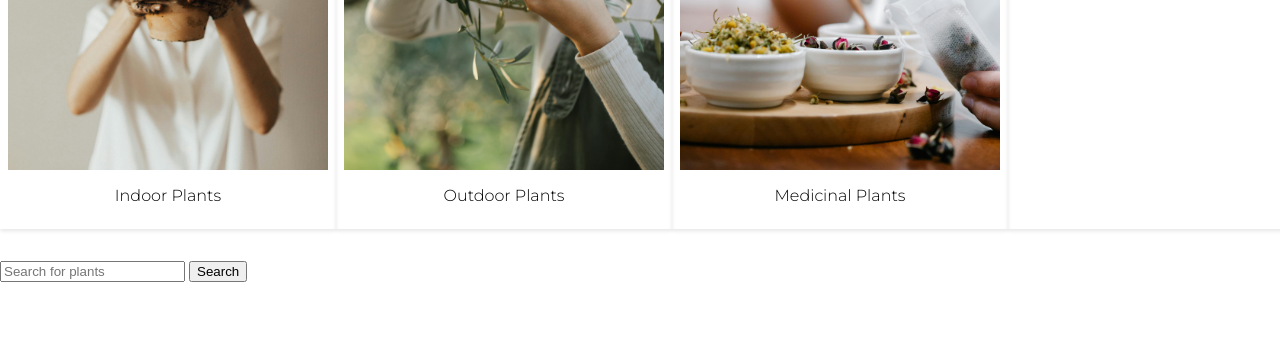
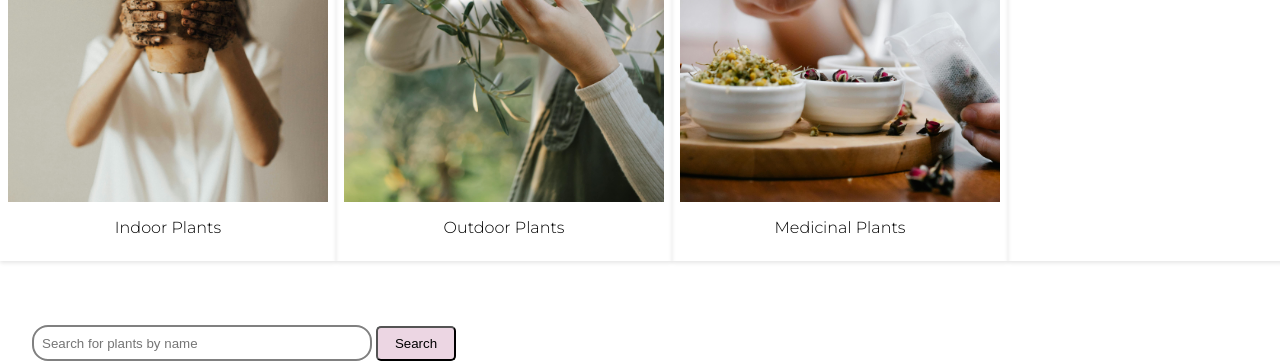
Before and after one commit to dawnercreative/phase1-botanical, a plain HTML site: page index.html in a window 1280 px wide. Shown: the part 1273-1634 px from the top of the page. Before the commit the page ends 1555 px from the top, so only its background shows below. Drawn offline with Linux system fonts and the light colour scheme.

Commit message:
Create plant card container section with basic elements

```diff
--- a/index.html
+++ b/index.html
@@ -58,18 +58,24 @@
     </section>
 
     <!-- Section with selected plant type cards - image and info about the plants. Include a filter button to filter through these types of plants, perhaps water, sunlight, poisonous etc. -->
-    <section>
+    <section class="display-plants">
         <div class="search">
-            <input type="text" id="search" placeholder="Search for plants">
-            <button id="searchButton">Search</button>
+            <input type="text" id="search" placeholder="Search for plants by name">
+            <button id="search-button">Search</button>
         </div>
         <div class="card-container">
-            <div>
-                <!-- Plant -->
-            </div>
+            <template id="plant-card-template">
+                <div class="plant-card">
+                    <img src="" class="plant-image">
+                    <div class="plant-info">
+                        <h3 class="plant-name"></h3>
+                        <!-- Add other required elements here -->
+                        <button class="like-button">Like</button>
+                    </div>
+                </div>
+            </template>
+    </section>
 
-        </div>
-    </section>
 
     <!-- Footer -->
 
--- a/script.js
+++ b/script.js
@@ -0,0 +1,3 @@
+//Base API url
+
+const baseUrl = ''
--- a/style.css
+++ b/style.css
@@ -51,6 +51,10 @@
     padding-right: 2rem;
 }
 
+.heart>img:hover {
+    cursor: pointer;
+}
+
 /* Banner */
 .banner {
     background-image: url("banner-2.jpg");
@@ -73,7 +77,6 @@
 
 .selection-container {
     display: flex;
-    padding: 2rem 0;
     justify-content: space-evenly;
 }
 
@@ -111,6 +114,32 @@
     opacity: 0.8;
 }
 
+/* Plant Display */
+
+.plant-selection,
+.selection-container {
+    padding: 2rem 0;
+}
+
+#search {
+    margin-left: 2rem;
+    padding: 0.5rem;
+    width: 20rem;
+    height: 1rem;
+    border: 2px solid gray;
+    border-radius: 1rem;
+}
+
+#search-button {
+    padding: 0.5rem;
+    /* border: 2px solid lightpink; */
+    border-radius: 5px;
+    background-color: rgb(236, 214, 227);
+    cursor: pointer;
+    width: 5rem;
+
+}
+
 
 @media (max-width: 768px) {
 
```
